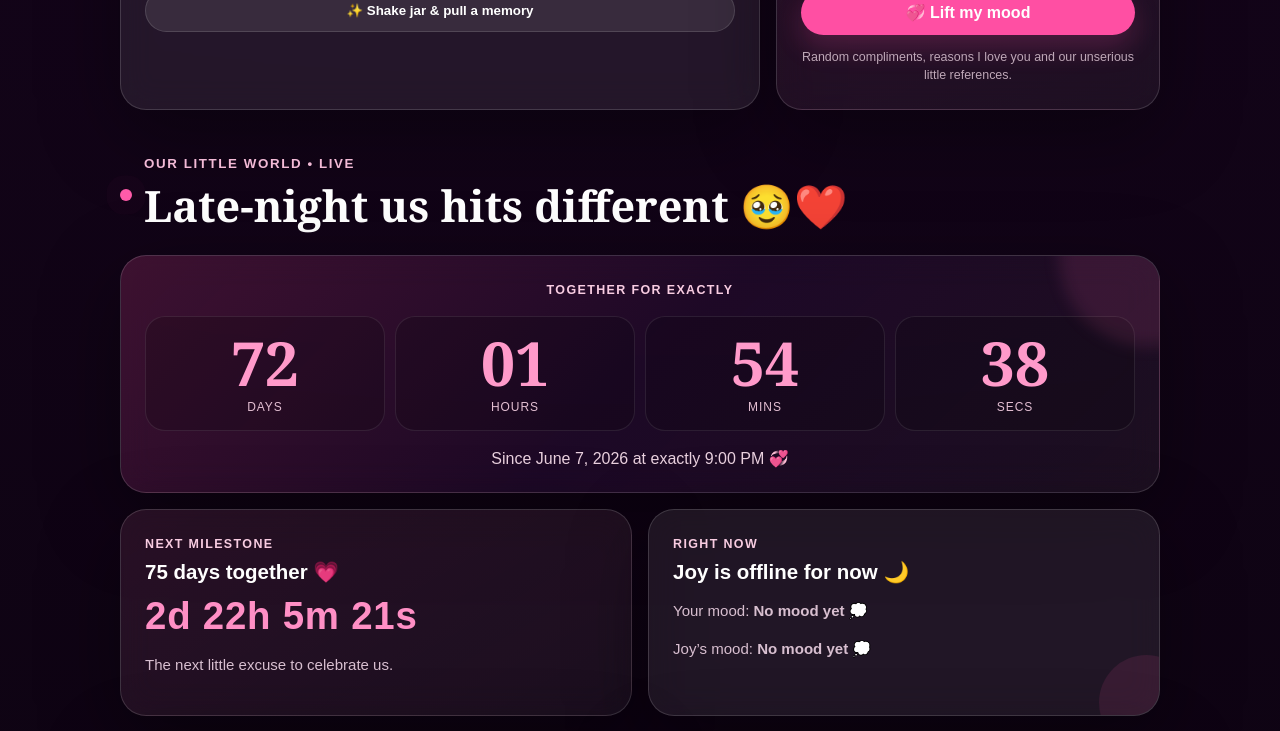
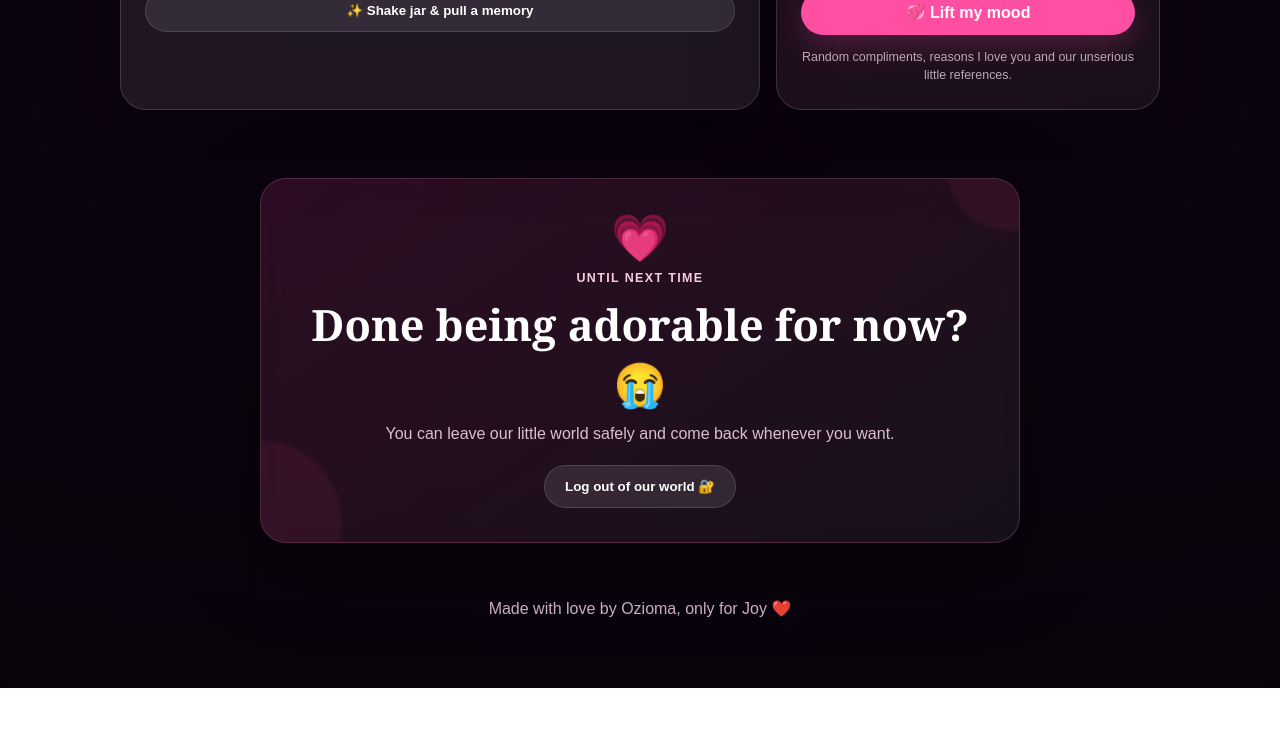
Before and after one commit to godozicodes/Joy, a Next.js app: page / in a window 1280 px wide. Shown: the part 3180-3911 px from the top of the page. After the commit the page ends 3868 px from the top, so only its background shows below. Built offline with nearby package versions, Linux system fonts and the light colour scheme; no server answers.

Commit message:
Remove US MODE from ForHer home

```diff
--- a/app/page.js
+++ b/app/page.js
@@ -1,6 +1,5 @@
 import { cookies } from 'next/headers';
 import DaysTogether from './DaysTogether';
-import CoupleLive from './CoupleLive';
 import LoveList from './LoveList';
 import Wishlist from './Wishlist';
 import LoveExtras from './LoveExtras';
@@ -40,7 +39,6 @@ export default async function Home() {
       <LoveList />
       <Wishlist user={user} />
       <LoveExtras user={user} />
-      <CoupleLive user={user} />
 
       <section className="goodbye-card glass-panel">
         <div className="goodbye-heart" aria-hidden="true">💗</div>
```
